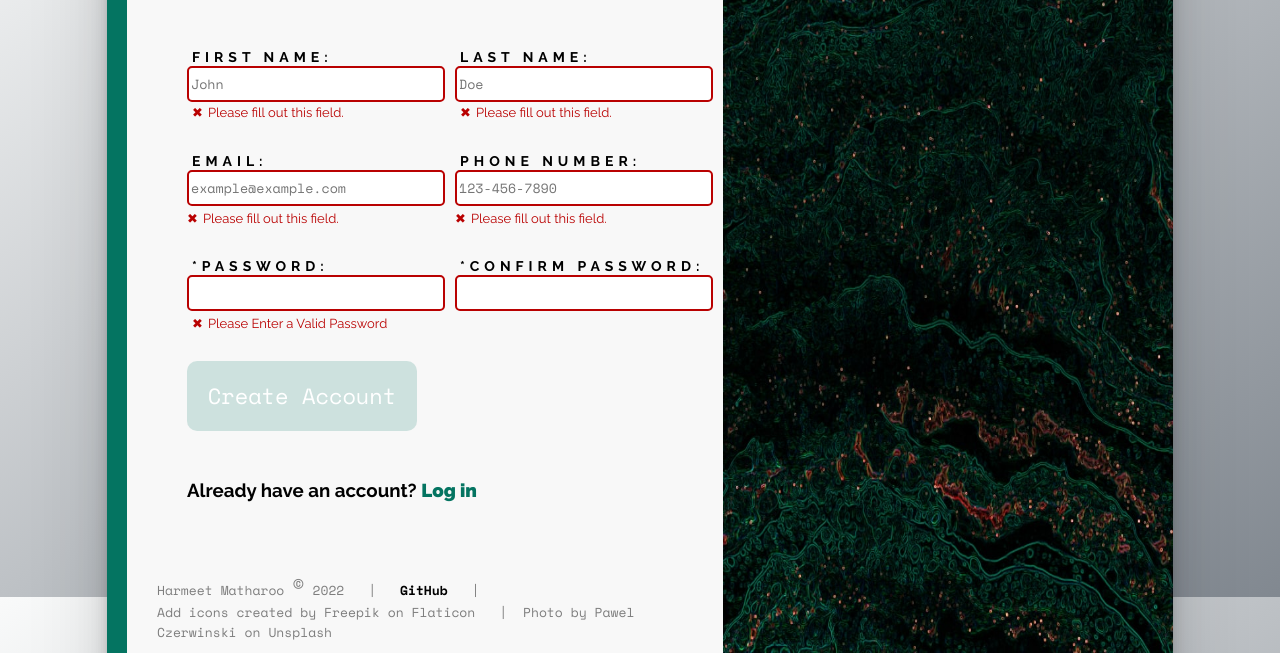
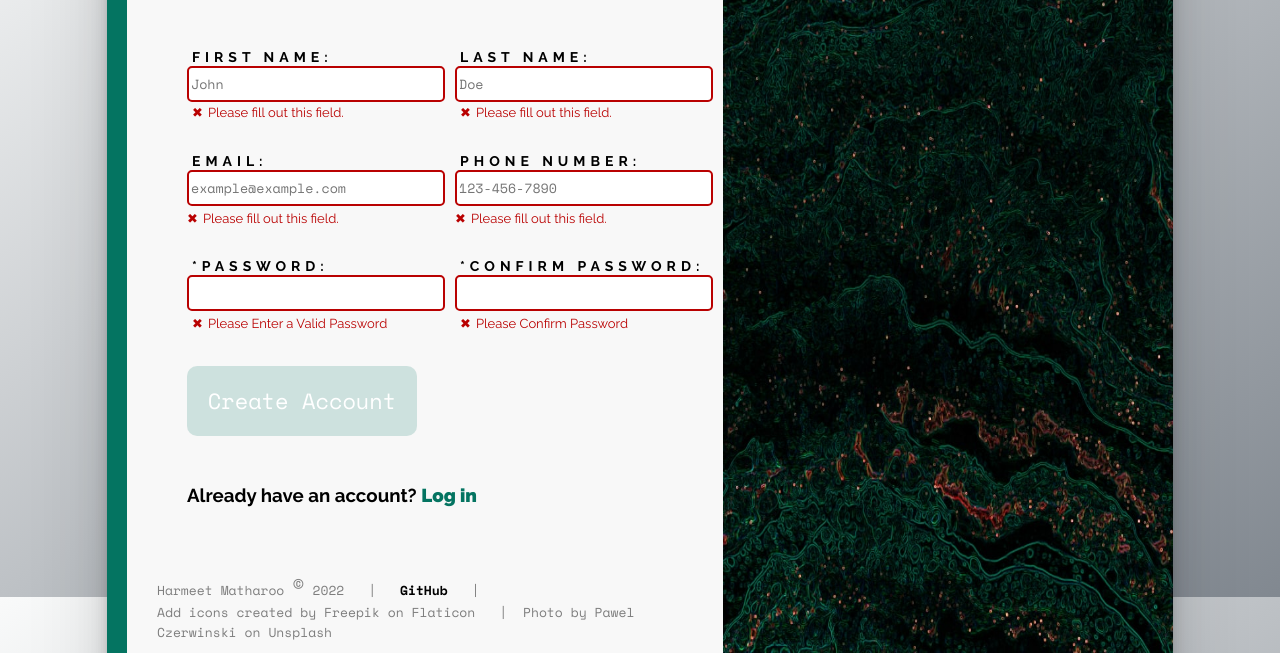
Before and after one commit to hmjatt/Sign-up-Form, a plain HTML site: page index.html in a window 1280 px wide. Shown: the part 203-856 px from the top of the page. Drawn offline with nearby package versions, Linux system fonts and the light colour scheme.

Commit message:
added msg for confirmPassword

```diff
--- a/index.html
+++ b/index.html
@@ -83,7 +83,10 @@
                                     </div>
                                     <div class="spacing">
                                         <div><label for="user_password_confirm">*Confirm Password:</label></div>
-                                        <div><input type="password" id="user_password_confirm" maxlength="128" name="user_password_confirm" required></div>
+                                        <div id="confirmPassVal">
+											<input type="password" id="user_password_confirm" maxlength="128" name="user_password_confirm" required>
+											<span id="userPasswordConfirmVal" class="validity"></span>
+										</div>
 										<div id="divCheckPassword"></div>
                                     </div>
                                 </div>
--- a/script.js
+++ b/script.js
@@ -160,15 +160,10 @@ myInput.onkeyup = function () {
 	}
 
 	if(pass.validity.valid){
-		// userPasswordVal.innerText = "Valid Password";
-		// userPasswordVal.classList.remove('invalid');
-		// userPasswordVal.classList.add('valid');
 		passIsValid();
 	}
 
 }
-
-
 
 function passIsValid() {
 	userPasswordVal.innerText = "Valid Password";
@@ -181,10 +176,16 @@ function passIsValid() {
 // for password confirmation validation
 const divCheckPassword = document.getElementById('divCheckPassword');
 const confirmPass = document.getElementById('user_password_confirm');
+const confirmPassVal = document.getElementById('confirmPassVal');
+const userPasswordConfirmVal = document.getElementById('userPasswordConfirmVal');
+userPasswordConfirmVal.innerText = "Please Confirm Password";
+userPasswordConfirmVal.classList.add('invalid');
+userPasswordConfirmVal.classList.remove('valid');
 
 confirmPass.addEventListener('keyup', (e) => {
     let password = pass.value;
     let confirmPassword = confirmPass.value;
+	userPasswordConfirmVal.style.display = "none";
 
     if (password != confirmPassword) {
         divCheckPassword.innerHTML = "Passwords do not match!";
@@ -192,7 +193,7 @@ confirmPass.addEventListener('keyup', (e) => {
 		divCheckPassword.classList.add("invalid");
 		submit.disabled = true;
     } else {
-        divCheckPassword.innerHTML = "Passwords match.";
+        divCheckPassword.innerHTML = "Password Confirmed";
 		divCheckPassword.classList.remove("invalid");
 		divCheckPassword.classList.add("valid");
     }
--- a/styles.css
+++ b/styles.css
@@ -214,12 +214,12 @@ button:disabled {
 
 /* password error msg */
 
-#passVal {
+#passVal, #confirmPassVal {
 	display: flex;
 	flex-direction: column;
 }
 
-#userPasswordVal {
+#userPasswordVal, #userPasswordConfirmVal {
 	font-size: 13px;
 	color: rgb(185, 1, 1);
 	margin-left: 5px;
```
